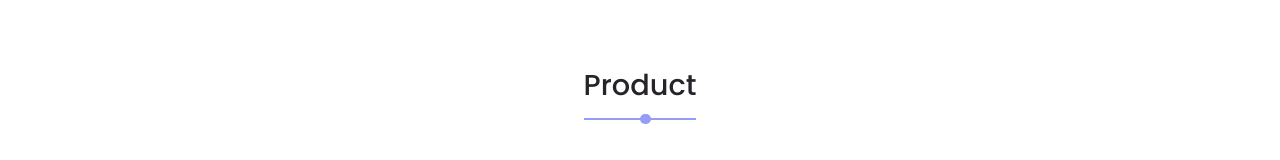
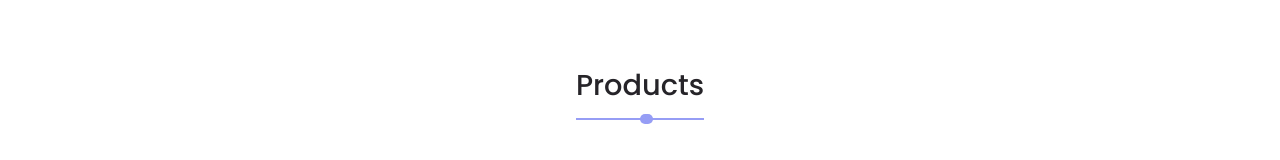
Before and after one commit to yumesh55/test11, a React (Vite) app: page /Products in a window 1280 px wide. Shown: the part 240-400 px from the top of the page. Built offline with nearby package versions, Linux system fonts and the light colour scheme.

Commit message:
comiit for Products.

```diff
--- a/src/Products/Products.jsx
+++ b/src/Products/Products.jsx
@@ -15,7 +15,7 @@ export const Products = () => {
     <Navbar/>
     <section id="product">
   <div className="title">
-    <h2>Product</h2>
+    <h2>Products</h2>
    </div>
 
 <div className="row">
```
